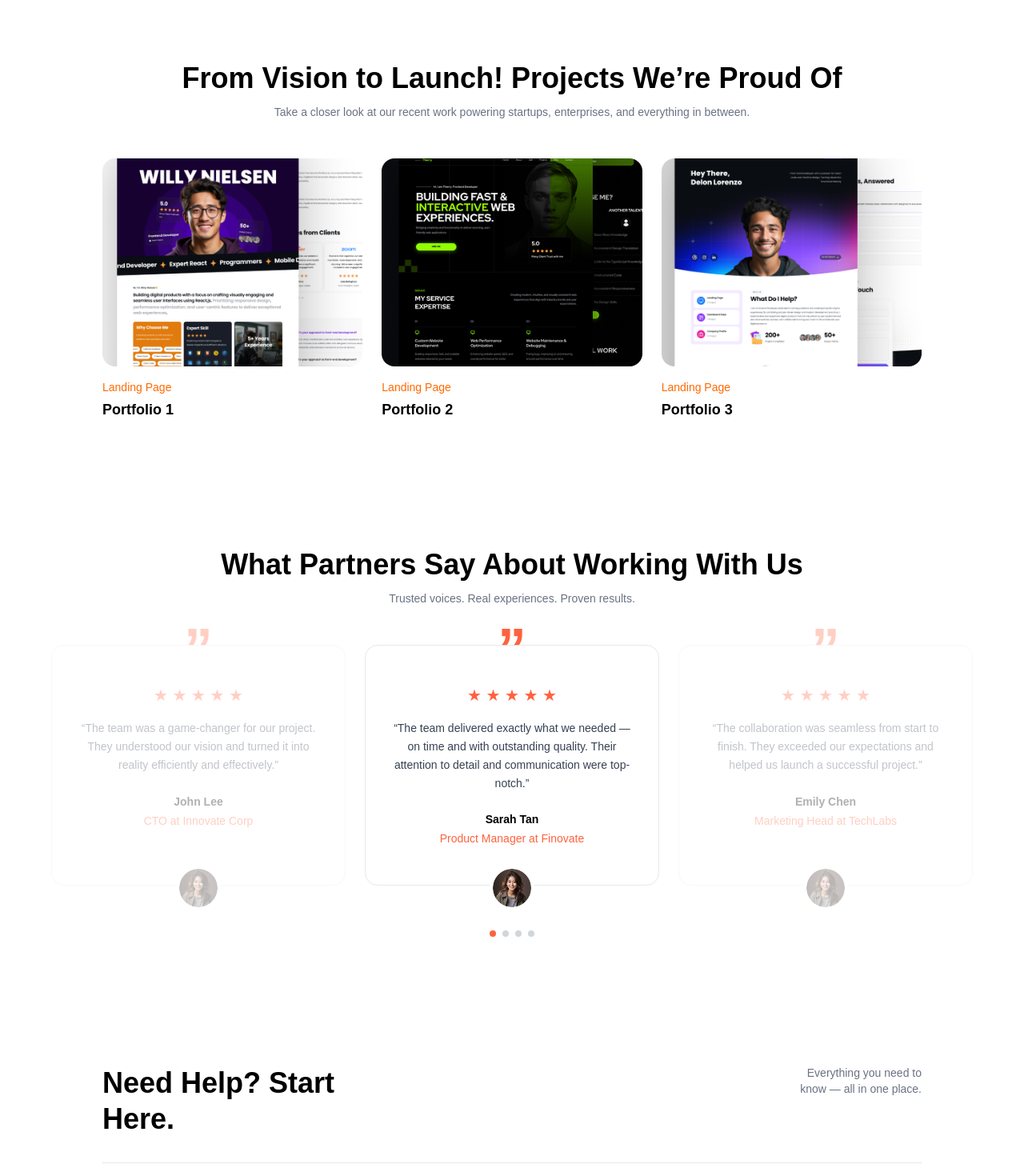
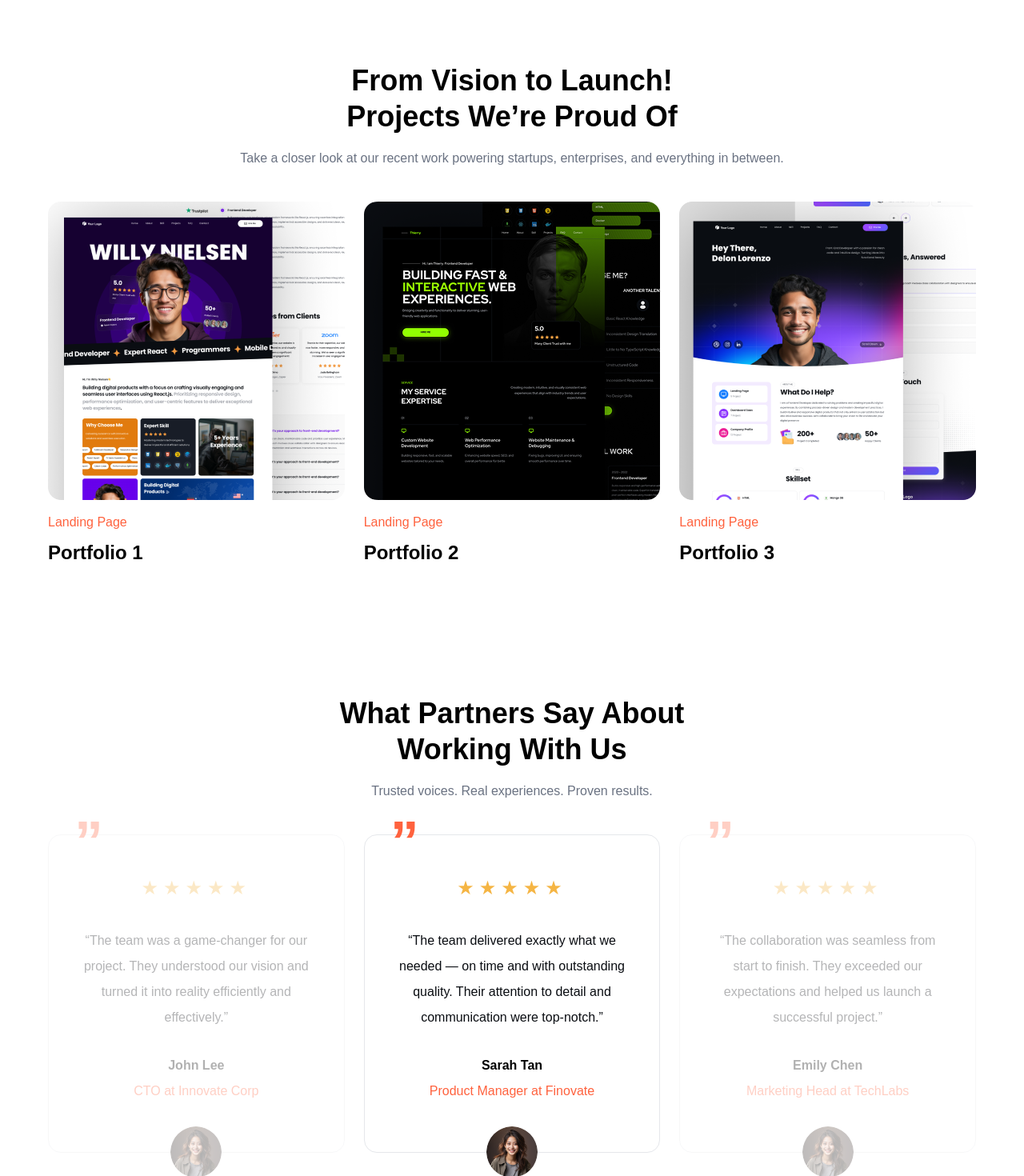
Before and after one commit to djonglielan-hub/challenge-8, a React (Vite) app: page / in a window 1280 px wide. Shown: the part 4360-5830 px from the top of the page at 80% size. Built offline with nearby package versions, Linux system fonts and the light colour scheme.

Commit message:
fix testimonials responsive layout

```diff
--- a/src/components/sections/Portfolio.tsx
+++ b/src/components/sections/Portfolio.tsx
@@ -1,18 +1,15 @@
 const portfolios = [
   {
-    id: 1,
     image: '/portfolio-1.png',
     category: 'Landing Page',
     title: 'Portfolio 1',
   },
   {
-    id: 2,
     image: '/portfolio-2.png',
     category: 'Landing Page',
     title: 'Portfolio 2',
   },
   {
-    id: 3,
     image: '/portfolio-3.png',
     category: 'Landing Page',
     title: 'Portfolio 3',
@@ -21,32 +18,37 @@ const portfolios = [
 
 const Portfolio = () => {
   return (
-    <section className='py-20'>
-      <div className='text-center mb-12'>
-        <h2 className='text-4xl font-bold'>
-          From Vision to Launch! Projects We’re Proud Of
+    <section className='pt-12 pb-16 lg:py-20'>
+      <div className='max-w-[361px] lg:max-w-[1160px] mx-auto'>
+        <div className='mb-10 text-left lg:text-center'>
+          <h2 className='text-[36px] lg:text-4xl font-bold leading-tight'>
+            From Vision to Launch! <br />
+            Projects We’re Proud Of
           </h2>
 
-        <p className='text-gray-500 text-sm mt-3'>
-          Take a closer look at our recent work powering startups, enterprises,
-          and everything in between.
+          <p className='text-gray-500 text-[16px] leading-[28px] mt-4 lg:max-w-3xl lg:mx-auto'>
+            Take a closer look at our recent work powering startups,
+            enterprises, and everything in between.
           </p>
         </div>
 
-      <div className='max-w-5xl mx-auto grid grid-cols-3 gap-6'>
+        <div className='grid grid-cols-1 lg:grid-cols-3 gap-10 lg:gap-6'>
           {portfolios.map((portfolio) => (
-          <div key={portfolio.id}>
+            <div key={portfolio.title}>
               <img
                 src={portfolio.image}
                 alt={portfolio.title}
-              className='w-full h-[260px] object-cover rounded-2xl'
+                className='w-full h-[420px] lg:h-[373px] object-cover rounded-2xl'
               />
 
-            <p className='text-orange-500 text-sm mt-4'>{portfolio.category}</p>
+              <p className='text-[#FF623E] text-[16px] mt-4'>
+                {portfolio.category}
+              </p>
 
-            <h3 className='font-semibold text-lg mt-1'>{portfolio.title}</h3>
+              <h3 className='text-[24px] font-bold mt-2'>{portfolio.title}</h3>
             </div>
           ))}
+        </div>
       </div>
     </section>
   );
--- a/src/components/sections/Testimonials.tsx
+++ b/src/components/sections/Testimonials.tsx
@@ -1,76 +1,114 @@
 const testimonials = [
   {
-    id: 1,
+    quote:
+      'The team was a game-changer for our project. They understood our vision and turned it into reality efficiently and effectively.',
     name: 'John Lee',
     role: 'CTO at Innovate Corp',
-    text: 'The team was a game-changer for our project. They understood our vision and turned it into reality efficiently and effectively.',
     active: false,
   },
   {
-    id: 2,
+    quote:
+      'The team delivered exactly what we needed — on time and with outstanding quality. Their attention to detail and communication were top-notch.',
     name: 'Sarah Tan',
     role: 'Product Manager at Finovate',
-    text: 'The team delivered exactly what we needed — on time and with outstanding quality. Their attention to detail and communication were top-notch.',
     active: true,
   },
   {
-    id: 3,
+    quote:
+      'The collaboration was seamless from start to finish. They exceeded our expectations and helped us launch a successful project.',
     name: 'Emily Chen',
     role: 'Marketing Head at TechLabs',
-    text: 'The collaboration was seamless from start to finish. They exceeded our expectations and helped us launch a successful project.',
     active: false,
   },
 ];
 
 const Testimonials = () => {
+  const activeTestimonial = testimonials.find((item) => item.active);
+
   return (
-    <section className='py-20 overflow-hidden'>
-      <div className='text-center mb-12'>
-        <h2 className='text-4xl font-bold'>
-          What Partners Say About Working With Us
+    <section className='pt-12 pb-16 lg:py-20 text-center'>
+      <div className='max-w-[361px] lg:max-w-[1160px] mx-auto'>
+        <div className='mb-10'>
+          <h2 className='text-[32px] lg:text-4xl font-bold leading-tight'>
+            What Partners Say About <br />
+            Working With Us
           </h2>
 
-        <p className='text-gray-500 text-sm mt-3'>
+          <p className='text-gray-500 text-[16px] leading-[28px] mt-4'>
             Trusted voices. Real experiences. Proven results.
           </p>
         </div>
 
-      <div className='max-w-6xl mx-auto grid grid-cols-3 gap-6'>
-        {testimonials.map((item) => (
-          <div
-            key={item.id}
-            className={`relative border border-gray-200 rounded-2xl px-8 pt-12 pb-12 text-center bg-white ${
-              item.active ? 'opacity-100' : 'opacity-30'
-            }`}
-          >
-            <div className='absolute -top-8 left-1/2 -translate-x-1/2 text-[#FF623E] text-7xl font-bold'>
+        {/* Mobile: hanya card tengah */}
+        <div className='lg:hidden'>
+          <div className='relative bg-gray-50 border border-gray-200 rounded-2xl px-6 pt-12 pb-16'>
+            <div className='absolute -top-5 left-7 z-20 text-[#FF623E] text-[64px] font-bold leading-none'>
               ”
             </div>
 
-            <div className='text-[#FF623E] text-xl mb-4'>★ ★ ★ ★ ★</div>
+            <div className='text-[#F5B544] text-[24px] tracking-[6px] mb-8'>
+              ★★★★★
+            </div>
 
-            <p className='text-gray-700 text-sm leading-relaxed mb-6'>
-              “{item.text}”
+            <p className='text-[#0A0D12] text-[16px] font-medium leading-[32px]'>
+              “{activeTestimonial?.quote}”
             </p>
 
-            <h3 className='font-semibold text-sm'>{item.name}</h3>
+            <h3 className='text-[#0A0D12] font-bold text-[16px] mt-9'>
+              {activeTestimonial?.name}
+            </h3>
 
-            <p className='text-[#FF623E] text-sm mt-1'>{item.role}</p>
+            <p className='text-[#FF623E] text-[16px] mt-3'>
+              {activeTestimonial?.role}
+            </p>
 
             <img
               src='/avatar.png'
               alt='avatar'
-              className='absolute -bottom-8 left-1/2 -translate-x-1/2 w-14 h-14 rounded-full border-4 border-white object-cover'
+              className='w-[64px] h-[64px] rounded-full object-cover absolute -bottom-8 left-1/2 -translate-x-1/2'
             />
-          </div>
-        ))}
           </div>
 
           <div className='flex justify-center gap-2 mt-14'>
             <span className='w-2 h-2 rounded-full bg-[#FF623E]'></span>
             <span className='w-2 h-2 rounded-full bg-gray-300'></span>
             <span className='w-2 h-2 rounded-full bg-gray-300'></span>
-        <span className='w-2 h-2 rounded-full bg-gray-300'></span>
+          </div>
+        </div>
+
+        {/* Desktop: tetap 3 card */}
+        <div className='hidden lg:grid grid-cols-3 gap-6'>
+          {testimonials.map((item) => (
+            <div
+              key={item.name}
+              className={`relative border border-gray-200 rounded-2xl px-8 pt-12 pb-16 ${
+                item.active ? 'opacity-100' : 'opacity-30'
+              }`}
+            >
+              <div className='absolute -top-7 left-8 z-10 text-[#FF623E] text-[72px] font-bold leading-none'>
+                ”
+              </div>
+
+              <div className='text-[#F5B544] text-[24px] tracking-[6px] mb-8'>
+                ★★★★★
+              </div>
+
+              <p className='text-[#0A0D12] text-base leading-8'>
+                “{item.quote}”
+              </p>
+
+              <h3 className='font-bold mt-8'>{item.name}</h3>
+
+              <p className='text-[#FF623E] mt-2'>{item.role}</p>
+
+              <img
+                src='/avatar.png'
+                alt='avatar'
+                className='w-[64px] h-[64px] rounded-full object-cover absolute -bottom-8 left-1/2 -translate-x-1/2'
+              />
+            </div>
+          ))}
+        </div>
       </div>
     </section>
   );
```
Lines whose indentation alone changed are shown as unchanged.
